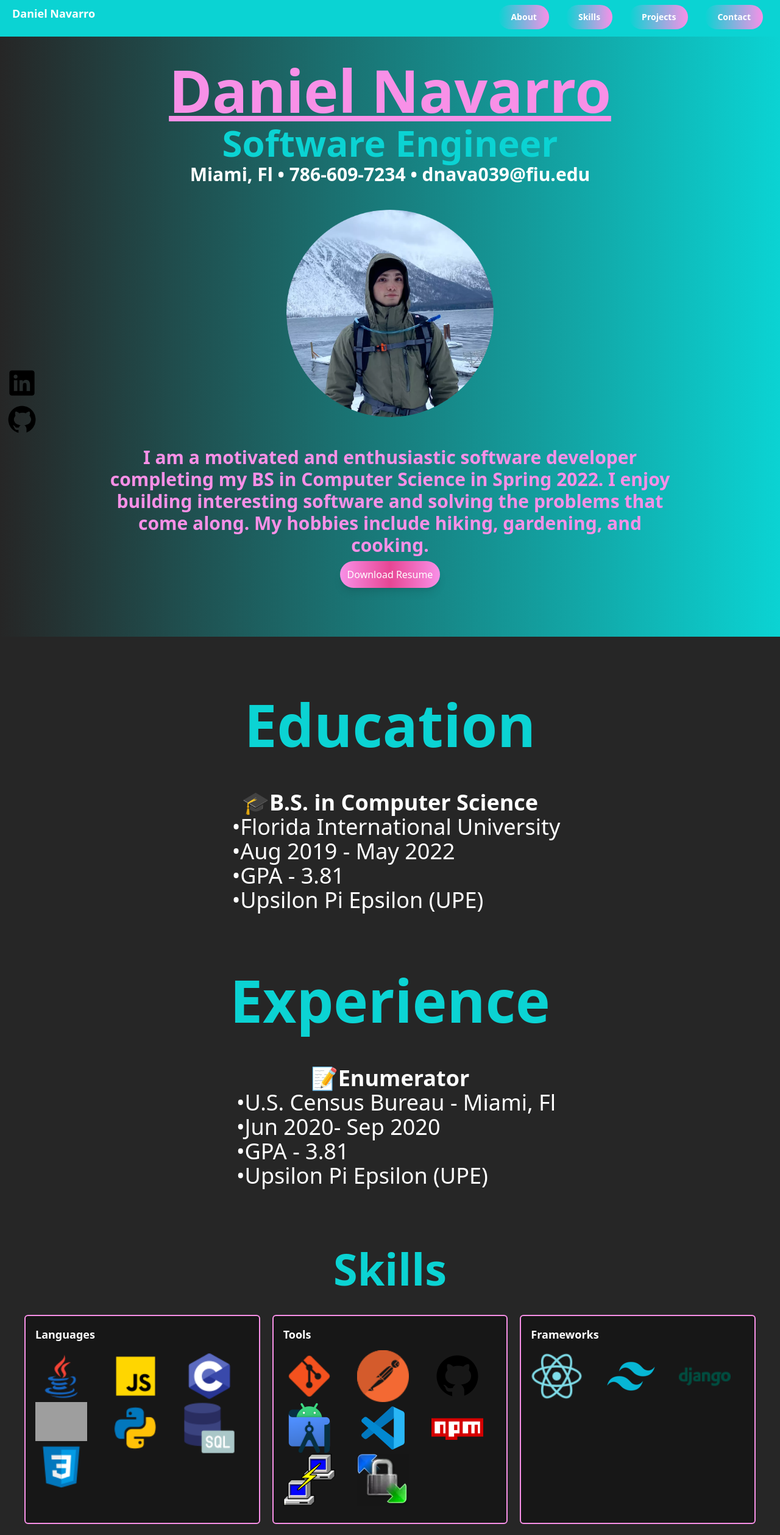
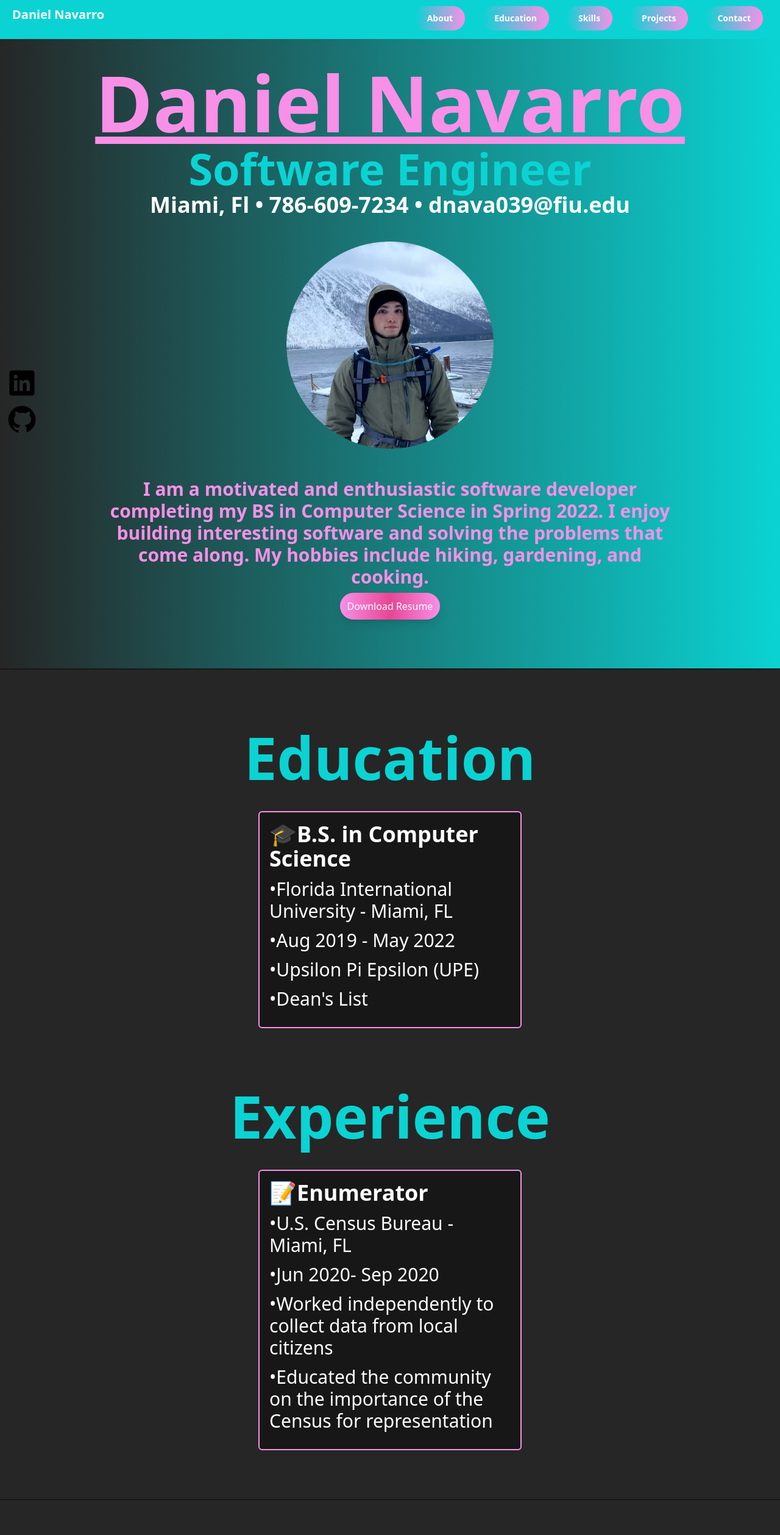
Before and after one commit to dnava1/personal-portfolio, a React (Create React App) app: page / in a window 1280 px wide. Shown: the top 2517 px of the page at 61% size. Built offline with nearby package versions, Linux system fonts and the light colour scheme; grey boxes are pictures that could not be loaded.

Commit message:
Added style changes and cleaned up code

```diff
--- a/src/App.js
+++ b/src/App.js
@@ -1,51 +1,45 @@
-import javaIcon from "./Images/javaIcon.png"; import htmlIcon from "./Images/htmlIcon.png"; import cssIcon from "./Images/cssIcon.png";
+import javaIcon from "./Images/javaIcon.png";
+import htmlIcon from "./Images/htmlIcon.png";
+import cssIcon from "./Images/cssIcon.png";
 import javascriptIcon from "./Images/javascriptIcon.png";
 import pythonIcon from "./Images/pythonIcon.png";
 import cIcon from "./Images/cIcon.png";
 import sqlIcon from "./Images/sqlIcon.png";
 import gitIcon from "./Images/gitIcon.png";
 import reactIcon from "./Images/reactIcon.png";
-import tailwindIcon from "./Images/tailwindIcon.png"
-import mongoIcon from "./Images/mongoIcon.png"
-import djangoIcon from "./Images/djangoIcon.png"
-import firebaseIcon from "./Images/firebaseIcon.png"
-import liteIcon from "./Images/liteIcon.png"
-import androidIcon from "./Images/androidIcon.png"
-import puttyIcon from "./Images/puttyIcon.png"
-import winscpIcon from "./Images/winscpIcon.webp"
-import vsIcon from "./Images/vsIcon.png"
-import githubIcon from "./Images/githubIcon.png"
-import postIcon from "./Images/postIcon.png"
-import npmIcon from "./Images/npmIcon.png"
-import profilepicture from "./Images/profilepicture.webp"
-import linkedIcon from "./Images/linkedIcon.png"
-import heart from "./Images/heart.svg"
-import dijkstra from "./Images/dijkstra.webp"
-import planttracker from "./Images/planttracker.webp"
-import androidapp from "./Images/androidapp.webp"
-import djangopro from "./Images/djangopro.webp"
-
-
-
-
+import tailwindIcon from "./Images/tailwindIcon.png";
+import mongoIcon from "./Images/mongoIcon.png";
+import djangoIcon from "./Images/djangoIcon.png";
+import firebaseIcon from "./Images/firebaseIcon.png";
+import liteIcon from "./Images/liteIcon.png";
+import androidIcon from "./Images/androidIcon.png";
+import puttyIcon from "./Images/puttyIcon.png";
+import winscpIcon from "./Images/winscpIcon.webp";
+import vsIcon from "./Images/vsIcon.png";
+import githubIcon from "./Images/githubIcon.png";
+import postIcon from "./Images/postIcon.png";
+import npmIcon from "./Images/npmIcon.png";
+import profilepicture from "./Images/profilepicture.webp";
+import linkedIcon from "./Images/linkedIcon.png";
+import heart from "./Images/heart.svg";
+import dijkstra from "./Images/dijkstra.webp";
+import planttracker from "./Images/planttracker.webp";
+import androidapp from "./Images/androidapp.webp";
+import djangopro from "./Images/djangopro.webp";
 
 import './App.css';
 
 function App() {
   return (
     <div class= "bg-neutral-800  h-max font-sans scroll-smooth" >
-
-
-
-      <nav class="top-0 sticky bg-viceblue border-gray-200 px-2 sm:px-4 py-1  dark:bg-gray-800 w-full ">
+      <nav class="top-0 sticky bg-viceblue border-gray-200 px-2 sm:px-4 py-1.5  dark:bg-gray-800 w-full ">
         <div class="flex justify-between text-white py-1 px-1 mx-auto">
-          <a href="/" class="text-lg font-bold ">Daniel Navarro</a>
+          <a href="/" class="text-xl font-bold ">Daniel Navarro</a>
           <ul class="hidden md:flex flex-row items-center align-middle gap-5">
-
             <li><a href="#About"><button type="button" class="text-white bg-gradient-to-r from-viceblue to-vicepink hover:bg-gradient-to-l focus:ring-4 focus:outline-none focus:ring-pink-400 dark:focus:ring-pink-400 font-semibold text-sm px-5 py-2.5 text-center mr-2 mb-1 mt-.5 rounded-full ">About</button></a></li>
+            <li><a href="#Education"><button type="button" class="text-white bg-gradient-to-r from-viceblue to-vicepink hover:bg-gradient-to-l focus:ring-4 focus:outline-none focus:ring-pink-400 dark:focus:ring-pink-400 font-semibold text-sm px-5 py-2.5 text-center mr-2 mb-1 mt-.5 rounded-full ">Education</button></a></li>
             <li><a href="#Skills"><button type="button" class="text-white bg-gradient-to-r from-viceblue to-vicepink hover:bg-gradient-to-l focus:ring-4 focus:outline-none focus:ring-pink-400 dark:focus:ring-pink-400 font-semibold text-sm px-5 py-2.5 text-center mr-2 mb-1 mt-.5 rounded-full ">Skills</button></a></li>
             <li><a href="#Projects"><button type="button" class="text-white bg-gradient-to-r from-viceblue to-vicepink hover:bg-gradient-to-l focus:ring-4 focus:outline-none focus:ring-pink-400 dark:focus:ring-pink-400 font-semibold text-sm px-5 py-2.5 text-center mr-2 mb-1 mt-.5 rounded-full ">Projects</button></a></li>
-
             <li><button type="button" class="text-white bg-gradient-to-r from-viceblue to-vicepink hover:bg-gradient-to-l focus:ring-4 focus:outline-none focus:ring-pink-400 dark:focus:ring-pink-400 font-semibold text-sm px-5 py-2.5 text-center mr-2 mb-1 mt-.5 rounded-full "  onClick={() => {
               window.location='mailto:dnava039@fiu.edu'
               }}>Contact</button></li>
@@ -54,11 +48,10 @@ function App() {
           <button id="dropdownDefault" data-dropdown-toggle="dropdown" class ="md:hidden hover:bg-vicepink ">
             <svg xmlns="http://www.w3.org/2000/svg" class="h-6 w-6" fill="none" viewBox="0 0 24 24" stroke="currentColor" stroke-width="2"><path stroke-linecap="round" stroke-linejoin="round" d="M4 6h16M4 12h16M4 18h16" /></svg>
             </button>
-
             <div id="dropdown" class="hidden z-10 w-44 bg-neutral-800 rounded divide-y divide-gray-100 shadow dark:bg-gray-700">
               <ul class="py-1 text-sm text-white dark:text-gray-200" aria-labelledby="dropdownDefault">
-
                 <li><a href="#About" class="block py-2 px-4 hover:bg-vicepink dark:hover:bg-gray-600 dark:hover:text-white ">About</a></li>
+                <li><a href="#Education" class="block py-2 px-4 hover:bg-vicepink dark:hover:bg-gray-600 dark:hover:text-white ">Education</a></li>
                 <li><a href="#Skills" class="block py-2 px-4 hover:bg-vicepink dark:hover:bg-gray-600 dark:hover:text-white">Skills</a></li>
                 <li><a href="#Projects" class="block py-2 px-4 hover:bg-vicepink dark:hover:bg-gray-600 dark:hover:text-white">Projects</a></li>
                 <li><a class="cursor-pointer block py-2 px-4 hover:bg-vicepink dark:hover:bg-gray-600 dark:hover:text-white" onClick={() => {
@@ -69,135 +62,99 @@ function App() {
         </div>
       </nav>
 
-
-
       <div class="fixed grid columns-1 bottom-5 left-2">
-
         <a class="cursor-pointer"onClick={(e) => {
           e.preventDefault();
           window.open("https://www.linkedin.com/in/danielnav/");
-            }}> <img class="md:w-8 lg:w-14 pb-1"src={linkedIcon} height={25} width={25}/>  </a>
-
+          }}>
+            <img class="md:w-8 lg:w-14 pb-1"src={linkedIcon} height={25} width={25}/> </a>
 
         <a class="cursor-pointer"onClick={(e) => {
           e.preventDefault();
           window.open("https://github.com/dnava1");
           }}> <img class="md:w-8 lg:w-14 lg:mb-16 "src={githubIcon} height={25} width={25}/>  </a>
-
       </div>
 
-
       <div class= "bg-gradient-to-r from-neutral-800 to-viceblue  h-max font-sans scroll-smooth" >
-
-
         <div id="About" class="grid place-items-center">
-      <h1  className="text-5xl md:text-7xl lg:text-8xl underline font-bold text-vicepink pt-10 pb-2 animate-bounceintro">
+          <h1  className="text-5xl md:text-7xl lg:text-9xl underline font-bold text-vicepink pt-10 pb-2 animate-bounceintro">
             Daniel Navarro
           </h1>
-      <h2 className = "text-3xl md:text-5xl lg:text-6xl font-semibold text-viceblue pb-1 animate-bounceintro">
+            <h2 className = "text-3xl md:text-5xl lg:text-7xl font-semibold text-viceblue pb-1 animate-bounceintro">
               Software Engineer
             </h2>
-      <h3 className = "text-1xl md:text-2xl lg:text-3xl font-semibold text-white animate-bounceintro">
+              <h3 className = "text-1xl md:text-2xl lg:text-4xl font-semibold text-white animate-bounceintro">
                 Miami, Fl • 786-609-7234 • dnava039@fiu.edu
               </h3>
-
                 <img src={profilepicture} height={340} width={340} class="pt-10 rounded-full"/>
-
 
                 <h1 className = "text-center text-1xl md:text-2xl lg:text-3xl font-extrabold text-vicepink mx-auto py-2 max-w-screen-lg mt-10 px-10">
                   I am a motivated and enthusiastic software developer completing my BS in Computer Science in Spring 2022. I enjoy building interesting software
                   and solving the problems that come along. My hobbies include hiking, gardening, and cooking.
                 </h1>
-
                   <button class="rounded-full transition ease-in-out delay-150 hover:-translate-y-1 hover:scale-110 duration-300 button text-white bg-gradient-to-r from-vicepink via-pink-500 to-vicepink hover:bg-gradient-to-br focus:ring-4 focus:outline-none focus:ring-pink-300 dark:focus:ring-vicepink shadow-lg font-mediumtext-sm px-3 py-2.5 mb-20 text-center "
-
                     onClick={(e) => {
                     e.preventDefault();
                     window.open("https://hips.hearstapps.com/hmg-prod.s3.amazonaws.com/images/cute-cat-photos-1593441022.jpg?crop=0.669xw:1.00xh;0.166xw,0&resize=640:*");
                     }}>
+                      Download Resume
+                  </button>
+          </div>
+      </div>
+      <div id="Education"></div>
 
-          Download Resume
+      <div class="grid grid-cols-1 divide-y divide-neutral-900"><div></div><div></div><div></div>
+      </div>
 
-        </button>
+      <h1 className = "text-5xl md:text-6xl lg:text-8xl font-extrabold text-viceblue grid place-items-center mt-24 mb-10 ">
+        Education
+      </h1>
 
+      <div class=" container md:w-3/5 lg:w-2/5 mx-auto px-10">
+        <div class="grid grid-cols-1  gap-5">
+          <div class="bg-neutral-900 rounded-md py-4 px-4 border-2 border-vicepink">
+            <h1 class="text-xl text-white mb-3 font-semibold md:text-3xl lg:text-4xl">🎓B.S. in Computer Science</h1>
+              <p class="text-lg loading-relaxed  mb-3 text-white md:text-2xl lg:text-3xl">•Florida International University - Miami, FL</p>
+              <p class="loading-relaxed text-lg mb-3 text-white md:text-2xl lg:text-3xl">•Aug 2019 - May 2022</p>
+              <p class="loading-relaxed text-lg mb-3 text-white md:text-2xl lg:text-3xl "> •Upsilon Pi Epsilon (UPE) </p>
+              <p class="loading-relaxed text-lg mb-3 text-white md:text-2xl lg:text-3xl">•Dean's List</p>
+          </div>
         </div>
       </div>
 
+      <h1 className = "text-5xl md:text-6xl lg:text-8xl font-extrabold text-viceblue grid place-items-center mt-24 mb-10 center-text">Experience</h1>
 
-      <h1 className = "text-5xl md:text-6xl lg:text-8xl font-extrabold text-viceblue grid place-items-center mt-24 mb-5 ">
-        Education
-      </h1>
+      <div class=" container md:w-3/5 lg:w-2/5 mx-auto px-10">
+        <div class="grid grid-cols-1  gap-5">
+          <div class="bg-neutral-900 rounded-md py-4 px-4 border-2 border-vicepink">
+            <h1 class="text-xl text-white mb-3 font-semibold md:text-3xl lg:text-4xl">📝Enumerator</h1>
+              <p class="loading-relaxed text-lg mb-3 text-white md:text-2xl lg:text-3xl">•U.S. Census Bureau - Miami, FL</p>
+              <p class="loading-relaxed text-lg mb-3 text-white md:text-2xl lg:text-3xl">•Jun 2020- Sep 2020</p>
+              <p class="loading-relaxed text-lg mb-3 text-white md:text-2xl lg:text-3xl">•Worked independently to collect data from local citizens</p>
+              <p class="loading-relaxed text-lg mb-3 text-white md:text-2xl lg:text-3xl">•Educated the community on the importance of the Census for representation</p>
+          </div>
+        </div>
+      </div>
 
+      <div id="Skills"></div>
+      <div class="grid grid-cols-1 divide-y divide-neutral-900 mt-20"><div></div><div></div><div></div>
+      </div>
 
-
-       <h2 class ="text-white pt-5 lg:pt-10 text-2xl md:text-3xl lg:text-4xl grid place-items-center">
-
-      <p class="font-bold text-center">
-      🎓B.S. in Computer Science
-      </p>
-
-
-      <p class ="text-white  text-2xl md:text-3xl lg:text-4xl ml-5">
-      •Florida International University
-        <p>•Aug 2019 - May 2022</p>
-        •GPA - 3.81
-        <p > •Upsilon Pi Epsilon (UPE) </p>
-
-      </p>
-      </h2>
-
-      <h1 className = "text-5xl md:text-6xl lg:text-8xl font-extrabold text-viceblue grid place-items-center mt-24 mb-5 center-text">
-        Experience
-      </h1>
-
-       <h2 class ="text-white pt-5 lg:pt-10 text-2xl md:text-3xl lg:text-4xl grid place-items-center">
-
-      <p class="font-bold text-center">
-      📝Enumerator
-      </p>
-
-
-      <p class ="text-white  text-2xl md:text-3xl lg:text-4xl ml-5">
-      •U.S. Census Bureau - Miami, Fl
-        <p>•Jun 2020- Sep 2020</p>
-        •GPA - 3.81
-        <p id ="Skills"> •Upsilon Pi Epsilon (UPE) </p>
-
-      </p>
-      </h2>
-
-
-
-        <h1  class = "text-4xl md:text-5xl lg:text-7xl font-extrabold text-viceblue grid place-items-center mt-24 mb-10">
-        Skills
-      </h1>
-
-
+      <h1  class = "text-5xl md:text-6xl lg:text-8xl font-extrabold text-viceblue grid place-items-center mt-20 mb-10">Skills</h1>
       <div class="container mx-auto px-10">
-
         <div class="grid grid-cols-1 md:grid-cols-2 lg:grid-cols-3 gap-5">
-
           <div class="bg-neutral-900 rounded-md py-4 px-4 border-2 border-vicepink ">
-
-
             <h1 class="text-lg text-white mb-3 font-semibold ">Languages</h1>
               <p class="loading-relaxed text-sm mb-3 columns-3">
                 <img src={javaIcon} height={85} width={85}  />
-
                 <img src={htmlIcon} height={85} width={85} />
                 <img src={cssIcon} height={85} width={85} />
                 <img src={javascriptIcon} height={85} width={85} />
                 <img src={pythonIcon} height={85} width={85} />
                 <img src={cIcon}height={85} width={85} />
                 <img src={sqlIcon}height={85} width={85} />
-
               </p>
-
-
           </div>
-
-
-
 
 
           <div class="bg-neutral-900 rounded-md py-4 px-4 border-2 border-vicepink">
@@ -212,187 +169,124 @@ function App() {
                   <img src={githubIcon}height={85} width={85} />
                   <img src={npmIcon}height={85} width={85} />
                 </p>
-
             </div>
 
           <div class="bg-neutral-900 rounded-md py-4 px-4 border-2 border-vicepink">
-
             <h1 class="text-lg text-white mb-3 font-semibold">Frameworks</h1>
               <p class="loading-relaxed text-sm mb-3 columns-3">
                 <img src={reactIcon}height={85} width={85} />
                 <img src={tailwindIcon}height={85} width={85} />
                 <img src={djangoIcon}height={85} width={85} />
-
-
               </p>
-
           </div>
 
           <div class="bg-neutral-900 rounded-md py-4 px-4 border-2 border-vicepink">
-
             <h1 class="text-lg text-white mb-3 font-semibold">Databases</h1>
               <p class="loading-relaxed text-sm mb-3 columns-3">
                 <img src={mongoIcon}height={85} width={85} />
                 <img src={firebaseIcon}height={85} width={85} />
                 <img src={liteIcon}height={85} width={85} />
-
               </p>
-
           </div>
 
           <div class="bg-neutral-900 rounded-md py-4 px-4 border-2 border-vicepink">
-
             <h1 class="text-lg text-white mb-3 font-semibold">Concepts</h1>
               <p class="loading-relaxed text-sm mb-3 text-white">•Agile Methodoloy</p>
               <p class="loading-relaxed text-sm mb-3 text-white">•Object-Oriented Programming</p>
               <p class="loading-relaxed text-sm mb-3 text-white">•RESTful APIs</p>
               <p class="loading-relaxed text-sm mb-3 text-white">•Data Structures and Algorithms</p>
-
           </div>
 
           <div class="bg-neutral-900 rounded-md py-4 px-4 border-2 border-vicepink">
-
             <h1 class="text-lg text-white mb-3 font-semibold">Soft Skills</h1>
-
               <p class="loading-relaxed text-sm mb-3 text-white">•Detail Oriented</p>
               <p class="loading-relaxed text-sm mb-3 text-white">•Verbal and Written Communication</p>
               <p class="loading-relaxed text-sm mb-3 text-white">•Conflict Resolution</p>
               <p class="loading-relaxed text-sm mb-3 text-white">•Collaboration</p>
-
+          </div>
+        </div>
       </div>
 
-
-
-
-        </div>
-
-
+      <div class="grid grid-cols-1 divide-y divide-neutral-900 mt-20"><div></div><div></div><div></div>
       </div>
 
       <div id="Projects" class="grid place-items-center ">
-
-
-
-      <h1  className = "text-4xl md:text-5xl lg:text-7xl font-extrabold text-viceblue mt-24 mb-10">
-        Projects
-      </h1>
-
-
-
-
+        <h1  className = "text-5xl md:text-6xl lg:text-8xl font-extrabold text-viceblue mt-20 mb-10">Projects</h1>
       </div>
 
-
-
-
       <div class="container mx-auto px-10">
-
         <div class="grid grid-cols-1 md:grid-cols-2 lg:grid-cols-2 gap-5">
-
-        <div class="bg-neutral-900 rounded-md py-3 px-3 border-2 border-vicepink grid place-content-center cursor-pointer transition ease-in-out delay-150 hover:-translate-y-1 hover:scale-105 duration-300 ">
+          <div class="hover:opacity-70 bg-neutral-900 rounded-md py-3 px-3 border-2 border-vicepink grid place-content-center cursor-pointer transition ease-in-out delay-150 hover:-translate-y-1 hover:scale-105 duration-300 ">
             <a onClick={(e) => {
               e.preventDefault();
               window.open("https://github.com/dnava1/DijkstraAlgorithm");
               }}>
                 <div class="grid place-content-center mt-5">
                   <img src={dijkstra}height={425} width={425} />
-
                 </div>
 
                 <h1 class="text-lg text-white mb-3 font-semibold text-center mt-5">Dijkstra Algorithm Visualizer</h1>
                   <p class="text-center text-white">
-               Developed a visualization tool that finds the shortest path between nodes in a graph using Dijkstra's Algorithm. Input is given by a text file containing
-               a weighted adjacency matrix. Built using Java.
-
-
-
+                    Developed a visualization tool that finds the shortest path between nodes in a graph using Dijkstra's Algorithm. Input is given by a text file containing a weighted adjacency matrix. Built using Java.
                   </p>
               </a>
-
           </div>
 
-
-          <div class="bg-neutral-900 rounded-md py-3 px-3 border-2 border-vicepink grid place-content-center cursor-pointer transition ease-in-out delay-150 hover:-translate-y-1 hover:scale-105 duration-300 ">
+          <div class="hover:opacity-70 bg-neutral-900 rounded-md py-3 px-3 border-2 border-vicepink grid place-content-center cursor-pointer transition ease-in-out delay-150 hover:-translate-y-1 hover:scale-105 duration-300 ">
             <a onClick={(e) => {
               e.preventDefault();
               window.open("https://github.com/dnava1/plant-tracker");
               }}>
                 <div class="grid place-content-center mt-5">
                   <img src={planttracker}height={425} width={425} />
-
+                </div>
+                <h1 class="text-lg text-white mb-3 font-semibold text-center mt-5">Plant Tracker</h1>
+                <p class="text-center text-white">
+                  Built a website that enables users to track the health of their plants. Designed with React.js and Firebase Firestore, along with Google Authentication. User data is saved to their account and they can create plants, update them, and delete them.
+                </p>
+            </a>
           </div>
 
-              <h1 class="text-lg text-white mb-3 font-semibold text-center mt-5">Plant Tracker</h1>
-              <p class="text-center text-white">
-                Built a website that enables users to track the health of their plants. Designed with React.js and Firebase Firestore, along with Google Authentication.
-                User data is saved to their account and they can create plants, update them, and delete them.
-
-
-
-              </p>
-              </a>
-
-          </div>
-
-          <div class="bg-neutral-900 rounded-md py-3 px-3 border-2 border-vicepink grid place-content-center cursor-pointer transition ease-in-out delay-150 hover:-translate-y-1 hover:scale-105 duration-300 ">
+          <div class="hover:opacity-70 bg-neutral-900 rounded-md py-3 px-3 border-2 border-vicepink grid place-content-center cursor-pointer transition ease-in-out delay-150 hover:-translate-y-1 hover:scale-105 duration-300 ">
             <a onClick={(e) => {
               e.preventDefault();
               window.open("https://github.com/Mkamboykos/Anxiety-Stress-Self-Management");
               }}>
                 <div class="grid place-content-center mt-5">
                   <img src={androidapp}height={425} width={425} />
-
                   </div>
-
                   <h1 class="text-lg text-white mb-3 font-semibold text-center mt-5">Anxiety and Stress Self Management</h1>
                   <p class="text-center text-white">
                     Coordinated a team to develop an Android app using React Native and Firebase that aims to help the user control their stress and anxiety. Users are able to sign in with Google or
                     create their own accounts, complete with password reset and email verification. Afterwards, a mood diary and stress exercises are available to relieve stress and anxiety.
-
-
-
                   </p>
             </a>
-
           </div>
 
-          <div class="bg-neutral-900 rounded-md py-3 px-3 border-2 border-vicepink grid place-content-center cursor-pointer transition ease-in-out delay-150 hover:-translate-y-1 hover:scale-105 duration-300 ">
+          <div class="hover:opacity-70 bg-neutral-900 rounded-md py-3 px-3 border-2 border-vicepink grid place-content-center cursor-pointer transition ease-in-out delay-150 hover:-translate-y-1 hover:scale-105 duration-300 ">
             <a onClick={(e) => {
               e.preventDefault();
               window.open("https://github.com/dnava1/Geek-Text");
               }}>
                 <div class="grid place-content-center mt-5">
                   <img src={djangopro}height={425} width={425} />
-
                 </div>
-
                 <h1 class="text-lg text-white mb-3 font-semibold text-center mt-5">Book Store Management</h1>
                 <p class="text-center text-white">
                   Led a team to develop a backend for a bookstore using Django. Work was accomplished using the Agile methodology. Individual features included administrator permission to create books and authors and their respective fields. Users are only allowed
                   to read these objects. A REST API was integrated along with SQLite to handle requests.
-
-
-
                 </p>
             </a>
-
           </div>
-
-
         </div >
-
-
       </div>
       <div class="pb-5"></div>
-
       <footer class="p-4 bg-zinc-600  shadow md:flex md:items-center md:justify-between md:p-6 dark:bg-gray-800">
         <span class="text-sm text-gray-500 sm:text-center dark:text-gray-400 flex flex-wrap items-center ml-5">
           <img src={heart} height={30} width={30} class="animate-beat"/>
           <p class="pl-3 text-white">Made with React.js and Tailwindcss. </p>
+        </span>
 
-
-
-    </span>
       <ul class="flex flex-wrap items-center mt-3 text-sm ml-14 text-gray-500 dark:text-gray-400 sm:mt-0">
         <li>
           <a class="mr-4 hover:underline md:mr-6 text-white hover:cursor-pointer" onClick={(e) => {
@@ -416,18 +310,10 @@ function App() {
           <a class="mr-4 hover:underline md:mr-6 text-white hover:cursor-pointer" onClick={(e) => {
           e.preventDefault();
           window.location='mailto:dnava039@fiu.edu'
-            }}>Conact</a>
-
+            }}>Contact</a>
         </li>
       </ul>
       </footer>
-
-
-
-
-
-
-
 
     </div>
   );
```
Also changed, not shown: src/Images/profilepicture.png (deleted). Lines whose indentation alone changed are shown as unchanged.
